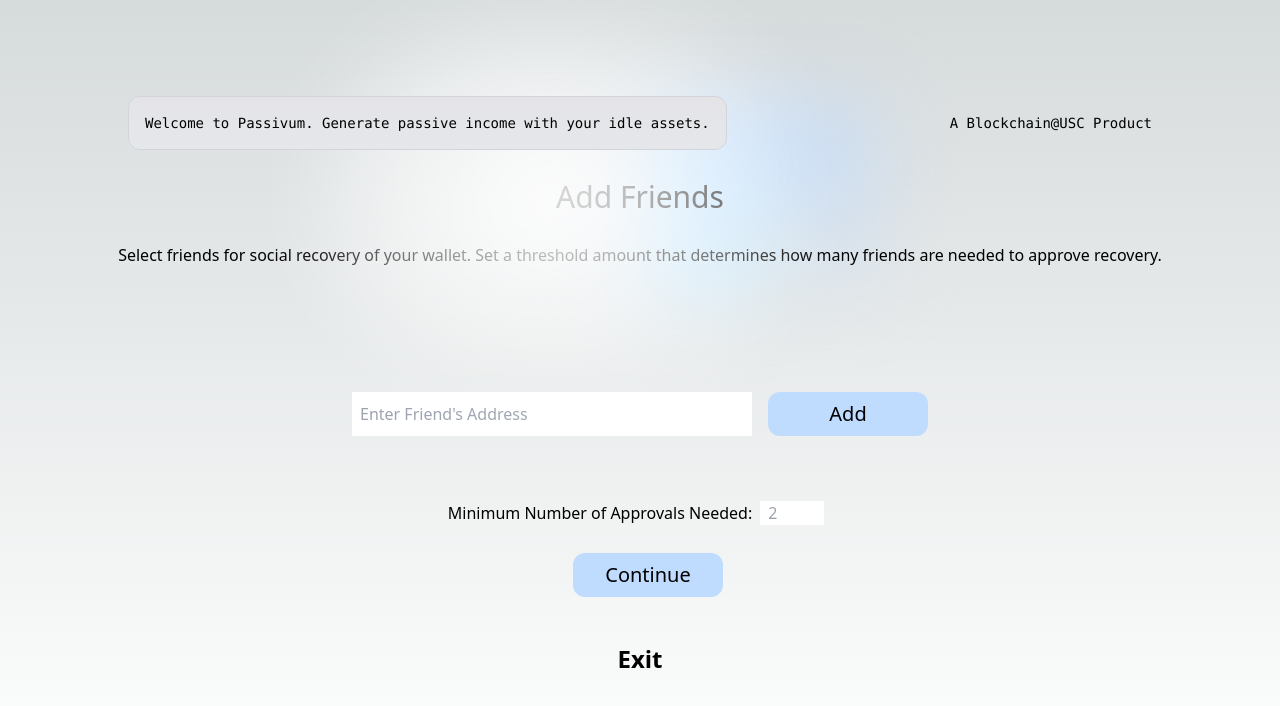
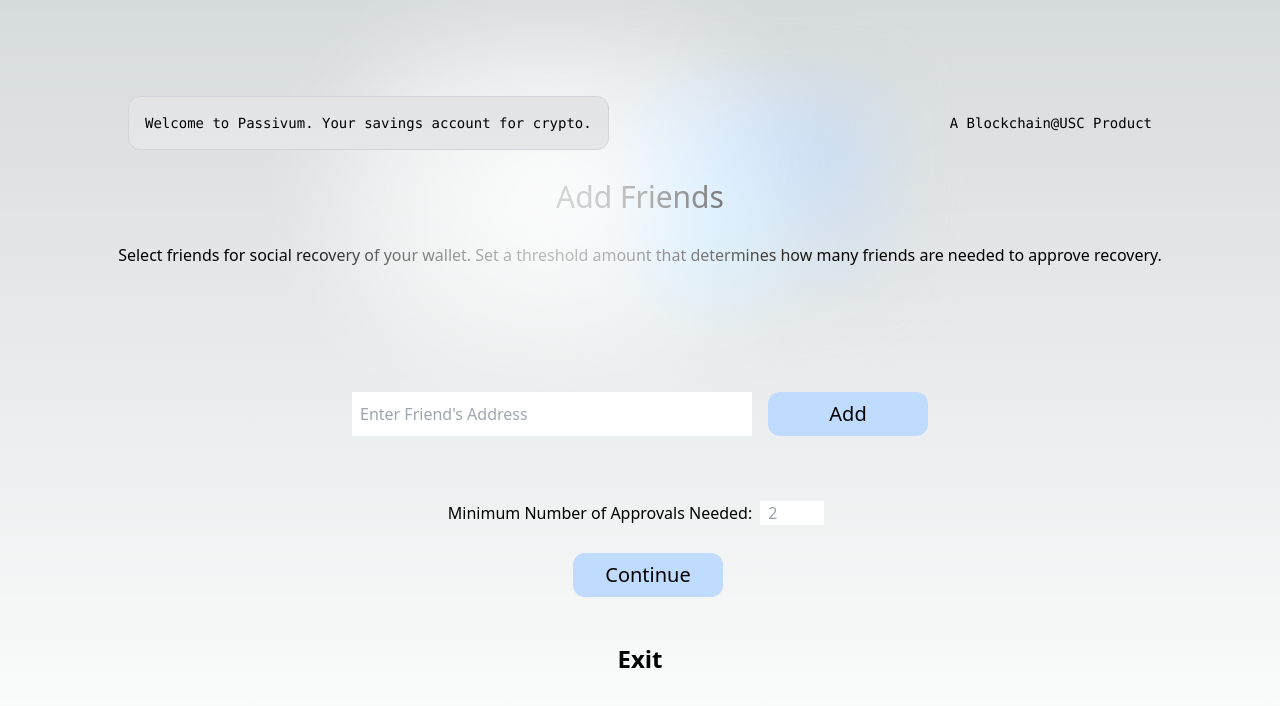
Before and after one commit to BlockchainUSC/passivum_wallet, a Next.js app in the folder front-end/: page /AddFriends in a window 1280 px wide. Shown: the top 706 px of the page. Built offline with nearby package versions, Linux system fonts and the light colour scheme.

Commit message:
changed wording

```diff
--- a/front-end/src/pages/AddFriends.tsx
+++ b/front-end/src/pages/AddFriends.tsx
@@ -30,7 +30,7 @@ export default function AddFriendsPage() {
         >
             <div className="z-10 w-full max-w-5xl items-center justify-between font-mono text-sm lg:flex">
                 <p className="fixed left-0 top-0 flex w-full justify-center border-b border-gray-300 bg-gradient-to-b from-zinc-200 pb-6 pt-8 backdrop-blur-2xl dark:border-neutral-800 dark:bg-zinc-800/30 dark:from-inherit lg:static lg:w-auto  lg:rounded-xl lg:border lg:bg-gray-200 lg:p-4 lg:dark:bg-zinc-800/30">
-                Welcome to Passivum. Generate passive income with your idle assets.
+                Welcome to Passivum. Your savings account for crypto.
                 </p>
                 <div className="fixed bottom-0 left-0 flex h-48 w-full items-end justify-center bg-gradient-to-t from-white via-white dark:from-black dark:via-black lg:static lg:h-auto lg:w-auto lg:bg-none">
                     <a
--- a/front-end/src/pages/AutoStake.tsx
+++ b/front-end/src/pages/AutoStake.tsx
@@ -186,7 +186,7 @@ export default function AutoStakePage() {
         >
             <div className="z-10 w-full max-w-5xl items-center justify-between font-mono text-sm lg:flex">
                 <p className="fixed left-0 top-0 flex w-full justify-center border-b border-gray-300 bg-gradient-to-b from-zinc-200 pb-6 pt-8 backdrop-blur-2xl dark:border-neutral-800 dark:bg-zinc-800/30 dark:from-inherit lg:static lg:w-auto  lg:rounded-xl lg:border lg:bg-gray-200 lg:p-4 lg:dark:bg-zinc-800/30">
-                Welcome to Passivum. Generate passive income with your idle assets.
+                Welcome to Passivum. Your savings account for crypto.
                 </p>
                 <div className="fixed bottom-0 left-0 flex h-48 w-full items-end justify-center bg-gradient-to-t from-white via-white dark:from-black dark:via-black lg:static lg:h-auto lg:w-auto lg:bg-none">
                     <a
--- a/front-end/src/pages/index.tsx
+++ b/front-end/src/pages/index.tsx
@@ -42,7 +42,7 @@ export default function Home() {
     >
       <div className="z-10 w-full max-w-5xl items-center justify-between font-mono text-sm lg:flex">
         <p className="fixed left-0 top-0 flex w-full justify-center border-b border-gray-300 bg-gradient-to-b from-zinc-200 pb-6 pt-8 backdrop-blur-2xl dark:border-neutral-800 dark:bg-zinc-800/30 dark:from-inherit lg:static lg:w-auto  lg:rounded-xl lg:border lg:bg-gray-200 lg:p-4 lg:dark:bg-zinc-800/30">
-          Welcome to Passivum. Generate passive income with your idle assets.
+          Welcome to Passivum. Your savings account for crypto.
         </p>
         <div className="fixed bottom-0 left-0 flex h-48 w-full items-end justify-center bg-gradient-to-t from-white via-white dark:from-black dark:via-black lg:static lg:h-auto lg:w-auto lg:bg-none">
           <a
```
Also changed, not shown: front-end/package.json (+5 -5 lines), 1 other file (tests, documents, lock files or other folders).
